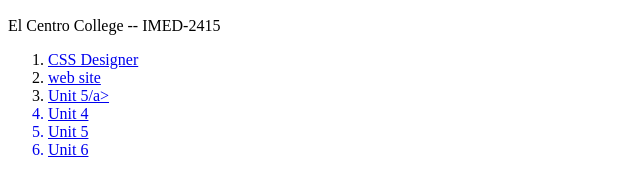
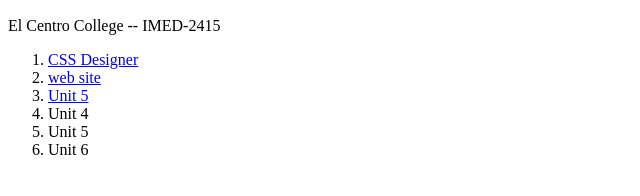
Before and after one commit to joselineortiz/joselineortizq.github.io, a plain HTML site: page index.html in a window 1280 px wide. Shown: the part 110-306 px from the top of the page, without its empty margins (0-640 px from the left). Drawn offline with Linux system fonts and the light colour scheme.

Commit message:
Update index.html

```diff
--- a/index.html
+++ b/index.html
@@ -16,7 +16,7 @@
 <ol>
   <li><a href="https://joselineortiz.github.io/week02/">CSS Designer</a></li>
   <li><a href="https://joselineortiz.github.io/week03/">web site</a></li>
-  <li><a href="https://joselineortiz.github.io/unit5/">Unit 5/a></li>
+  <li><a href="https://joselineortiz.github.io/unit5/">Unit 5</a></li>
   <li>Unit 4</li>
   <li>Unit 5</li>
   <li>Unit 6 </li>
```
